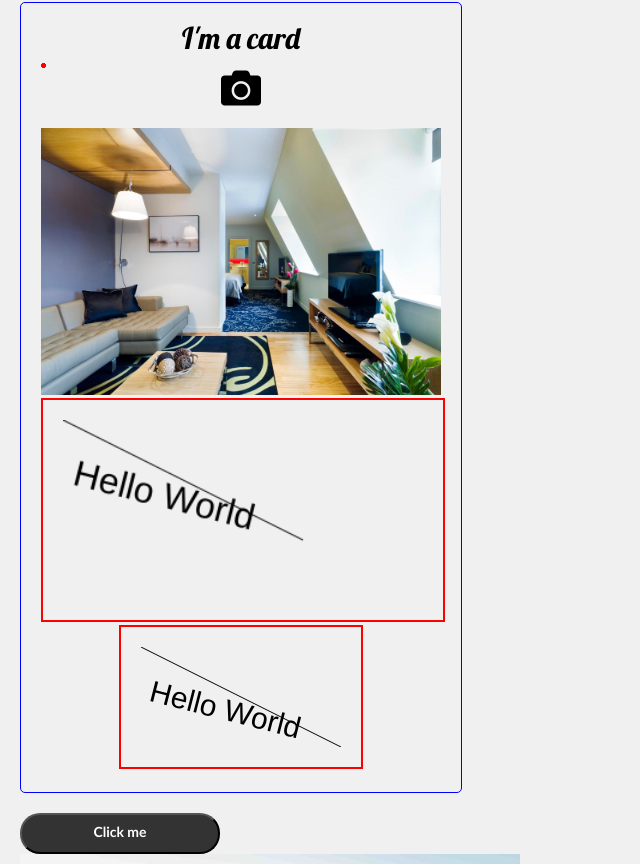
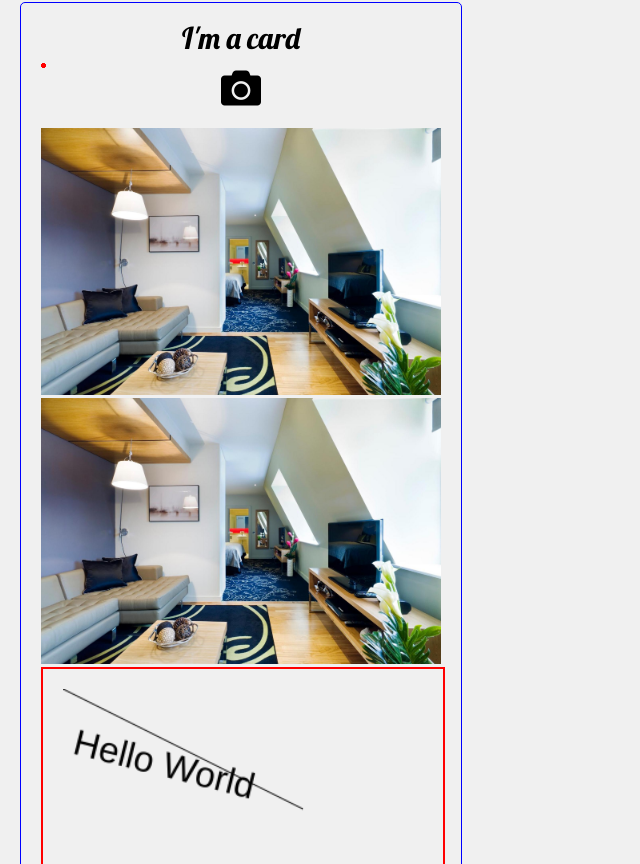
Before and after one commit to happo/happo-cypress, a Next.js app: page / in a window 1280 px wide. Shown: the part 437-1301 px from the top of the page, without its empty margins (0-640 px from the left). Built offline with nearby package versions, Linux system fonts and the light colour scheme.

Commit message:
Add next/image image to index page
So that we can test if this image is picked up in the DOM snapshot.

```diff
--- a/pages/index.js
+++ b/pages/index.js
@@ -1,4 +1,7 @@
 import React, { useEffect, useRef } from 'react';
+import NextImage from 'next/image';
+
+import hotelImage from '../public/hotel.jpg';
 
 function CanvasImage({ responsive }) {
   const ref = useRef();
@@ -92,10 +95,7 @@ export default function IndexPage() {
         <h3>Hello</h3>
         <p>
           Created <span>5 days ago</span> by Tom Dooner. Updated
-          <i>
-            13 minutes ago
-          </i>
-          .
+          <i>13 minutes ago</i>.
         </p>
         <p>
           The time is now <span>2:54pm</span>. One minute ago was <i>2:53 PM</i>
@@ -122,6 +122,7 @@ export default function IndexPage() {
           style={{ marginBottom: 20, fontSize: '40px' }}
         />
         <img src="/hotel.jpg" />
+        <NextImage src={hotelImage} />
         <CanvasImage responsive />
         <div className="responsive-canvas-wrapper" style={{ width: 400 }}>
           <CanvasImage />
@@ -139,10 +140,7 @@ export default function IndexPage() {
           className="image"
           src="http://localhost:7654/storyhotel-small.jpg?foobar=ignore"
         />
-        <img
-          className="image"
-          src="./storyhotel-small.jpg"
-        />
+        <img className="image" src="./storyhotel-small.jpg" />
         <div
           className="image"
           style={{
```
